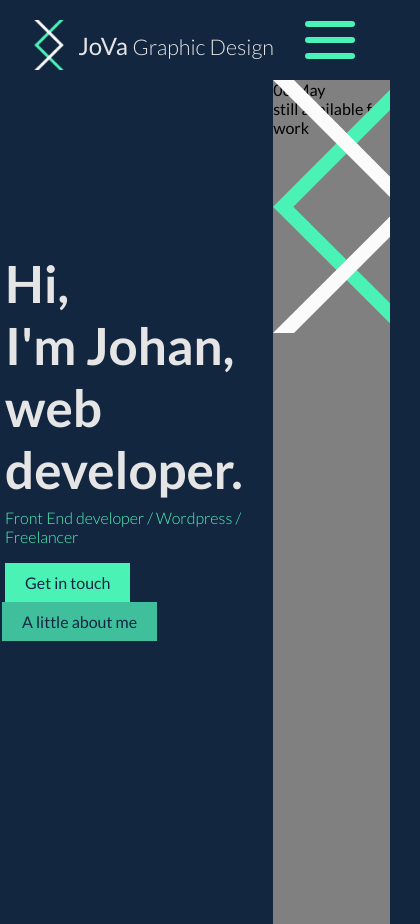
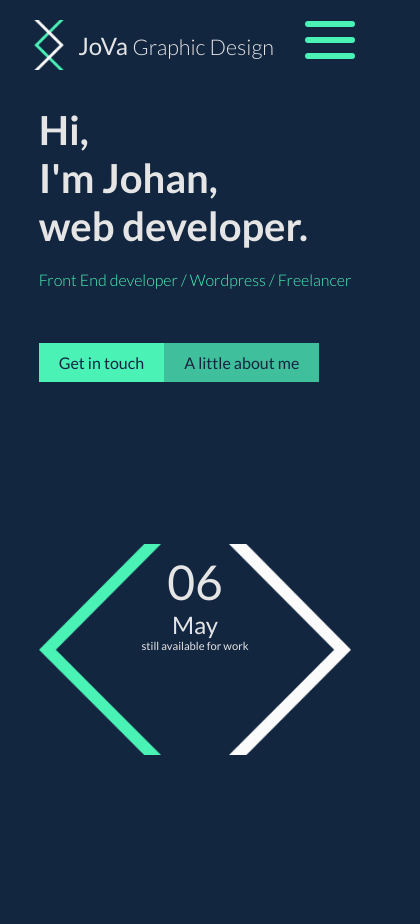
Before and after one commit to jovagraphicdesign/website_JoVaGD, a website built with webpack: page src/index.html in a window 390 px wide. Shown: the whole page, 420 px wide, since content can reach past the window. Built offline with nearby package versions, Linux system fonts and the light colour scheme.

Commit message:
scss about

```diff
--- a/src/index.html
+++ b/src/index.html
@@ -32,9 +32,9 @@
         <div class="menu_overlay">
             <ul class="menu">
                 <li><a href="#">Home</a></li>
-                <li><a href="#">Work</a></li>
-                <li><a href="#">About</a></li>
-                <li><a href="#">contact</a></li>
+                <li><a href="work.html">Work</a></li>
+                <li><a href="about.html">About</a></li>
+                <li><a href="contact.html">contact</a></li>
             </ul>
         </div>
         <main data-barba="container" data-barba-namespace="home">
@@ -43,18 +43,19 @@
                     <h1 class="title">Hi,<br>I'm Johan,<br>web developer.</h1>
                     <h4>Front End developer / Wordpress / Freelancer</h4>
                     <div class="cta_wrapper">
-                        <a href="#" class="cta_touch cta">Get in touch</a>
-                        <a href="#" class="cta_about cta">A little about me</a>
+                        <a href="contact.html" class="cta_touch cta">Get in touch</a>
+                        <a href="about.html" class="cta_about cta">A little about me</a>
                     </div>
                 </div>
                 <div class="right">
-                    <img src="./assets/haak_groen.png" alt="linker deel logo">
-                    <img src="./assets/haak_wit.png" alt="rechter deel logo">
+                    <img src="./assets/haak_groen.png" class="left_side-logo" alt="linker deel logo">
                     <div class="date">
                         <span class="day">06</span>
-                        <span class="mounth">May</span>
+                        <span class="month">May</span>
                         <p>still available for work</p>
                     </div>
+                    <img src="./assets/haak_wit.png" class="right_side-logo" alt="rechter deel logo">
+
                 </div>
             </div>
         </main>
--- a/src/js/index.js
+++ b/src/js/index.js
@@ -23,7 +23,7 @@ MenuBtn.addEventListener('click', ()=>{
 
 ctaAbout.addEventListener('mouseover', ()=>{
     ctaTouch.style.background='#3FBF9B';
-    ctaAbout.style.background ='#4BF2B5'
+    ctaAbout.style.background ='#4BF2B5';
 });
 ctaAbout.addEventListener('mouseout', ()=>{
     ctaTouch.style.background='#4BF2B5';
--- /dev/null
+++ b/src/scss/about.scss
@@ -0,0 +1,22 @@
+.about_wrapper{
+    display: flex;
+    width: 100%;
+    justify-content: space-evenly;
+    align-items: center;
+
+    .content{
+        width: 50%;
+        color: $white;
+        height: 60vh;
+        background-color: yellow;
+    }
+    .logo_animation{
+        width: 50%;
+        height: 60vh;
+        background-color: yellowgreen;
+        img{
+            height: 50%;
+            position: absolute;
+        }
+    }
+}
--- a/src/scss/base.scss
+++ b/src/scss/base.scss
@@ -21,4 +21,5 @@ body{
     height: 100vh;
     width: 100vw;
     background-color: $bg_color;
+    // overflow: hidden;
 }
--- a/src/scss/header.scss
+++ b/src/scss/header.scss
@@ -37,7 +37,7 @@ header{
             width: 80px;
             height: 80px;
             background: $bg_color;
-            z-index: 1;
+            z-index: 2;
             cursor: pointer;
 
             .menu-btn__burger{
@@ -94,6 +94,7 @@ header{
     //transform: scale(1);
     transform: translateX(100%);
     transition: 1.5s;
+    z-index: 1;
 
     ul{
         position: relative;
--- a/src/scss/home.scss
+++ b/src/scss/home.scss
@@ -2,9 +2,11 @@
     display: flex;
     justify-content: space-evenly;
     align-items: center;
-
+    flex-wrap: wrap;
+    height: 100vh;
+    overflow: hidden;
     .left{
-        height: 100vh;
+        height: 100%;
         position: relative;
         padding: 5px;
         h1.title{
@@ -41,21 +43,85 @@
                 background: $dark_green;
                 margin-left: -3px;
             }
+        }
+    }
+    .right{
+        height: 100%;
+        //background-color: gray;
+        display: flex;
+        flex-direction: row;
+        justify-content: space-between;
 
 
-
-
-
+        img{
+            height: 30%;
+            position: relative;
+            top: 20%;
+        }
+        .left_side-logo{
+            transform: translateX(20px);
+        }
+        .right_side-logo{
+            transform: translateX(-20px);
         }
 
+        .date{
+            display: flex;
+            flex-direction: column;
+            align-items: center;
+            position: relative;
+            top: 25%;
+            color: $white;
 
-    }
-    .right{
-        height: 100vh;
-        background-color: gray;
-        img{
-            height: 30%;
-            position: absolute;
+            .day{
+                font-size: 4em;
+            }
+            .month{
+                font-size: 2em;
+            }
+            p{
+                font-size: .7em;
+            }
         }
     }
 }
+@media only screen and (max-width:680px) {
+    /* stijlregels voor schermen ≤ 320px breed */
+    .home_wrapper{
+        .left{
+            height: 50%;
+            top: 0;
+            h1.title{
+                top: 5%;
+                font-size: 2.5em;
+            }
+            h4{
+                top: 10%;
+            }
+        }
+        .right{
+            height: 50%;
+            top: 0;
+            img{
+                height: 50%;
+                position: relative;
+                top: 10%;
+            }
+            .left_side-logo{
+                transform: translateX(20px);
+            }
+            .right_side-logo{
+                transform: translateX(-20px);
+            }
+            .date{
+                top: 12%;
+                .day{
+                    font-size: 3em;
+                }
+                .month{
+                    font-size: 1.5em;
+                }
+            }
+        }
+    }
+}
--- a/src/scss/main.scss
+++ b/src/scss/main.scss
@@ -5,3 +5,4 @@
 @import 'transition';
 @import 'header';
 @import 'home';
+@import 'about';
```
Also changed, not shown: src/about.html (+9 -0 lines).
